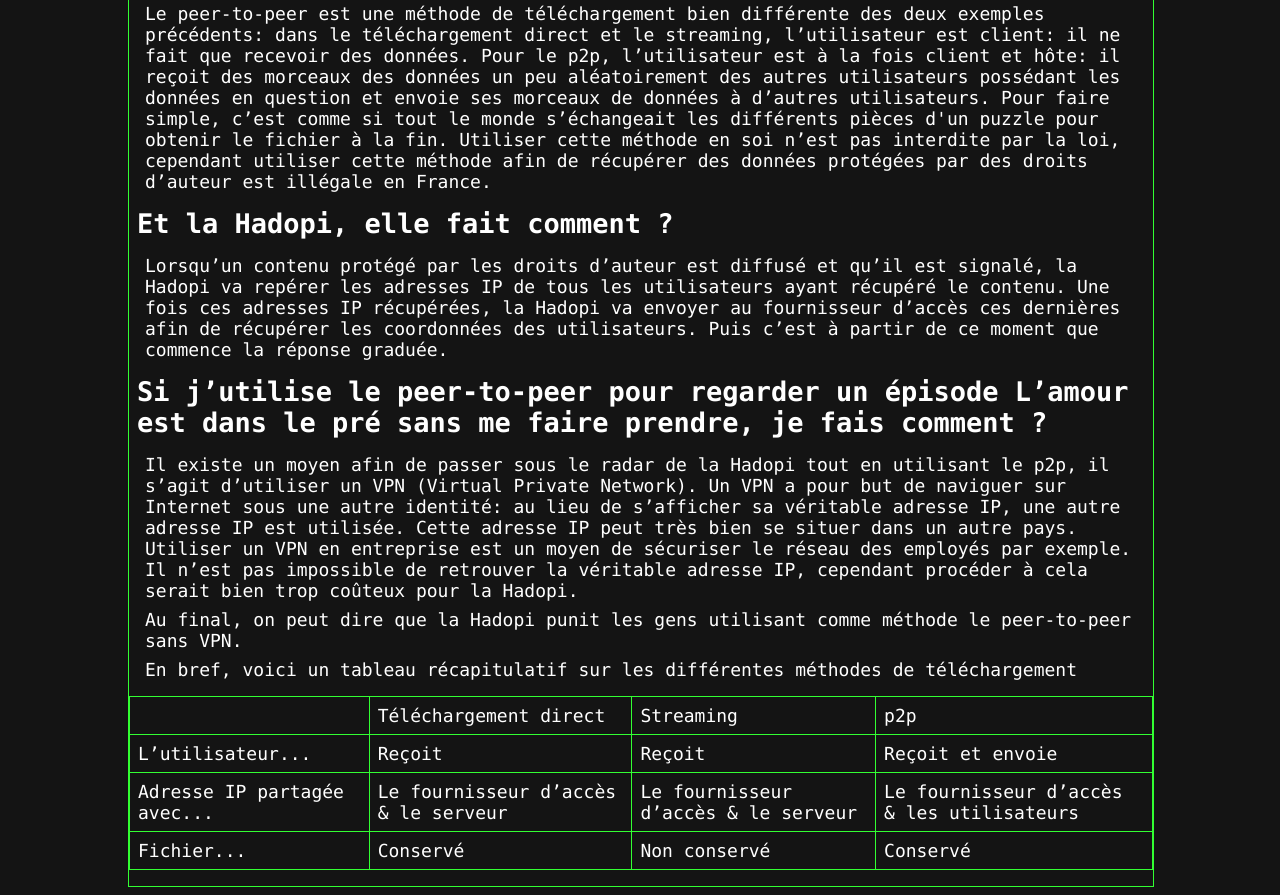
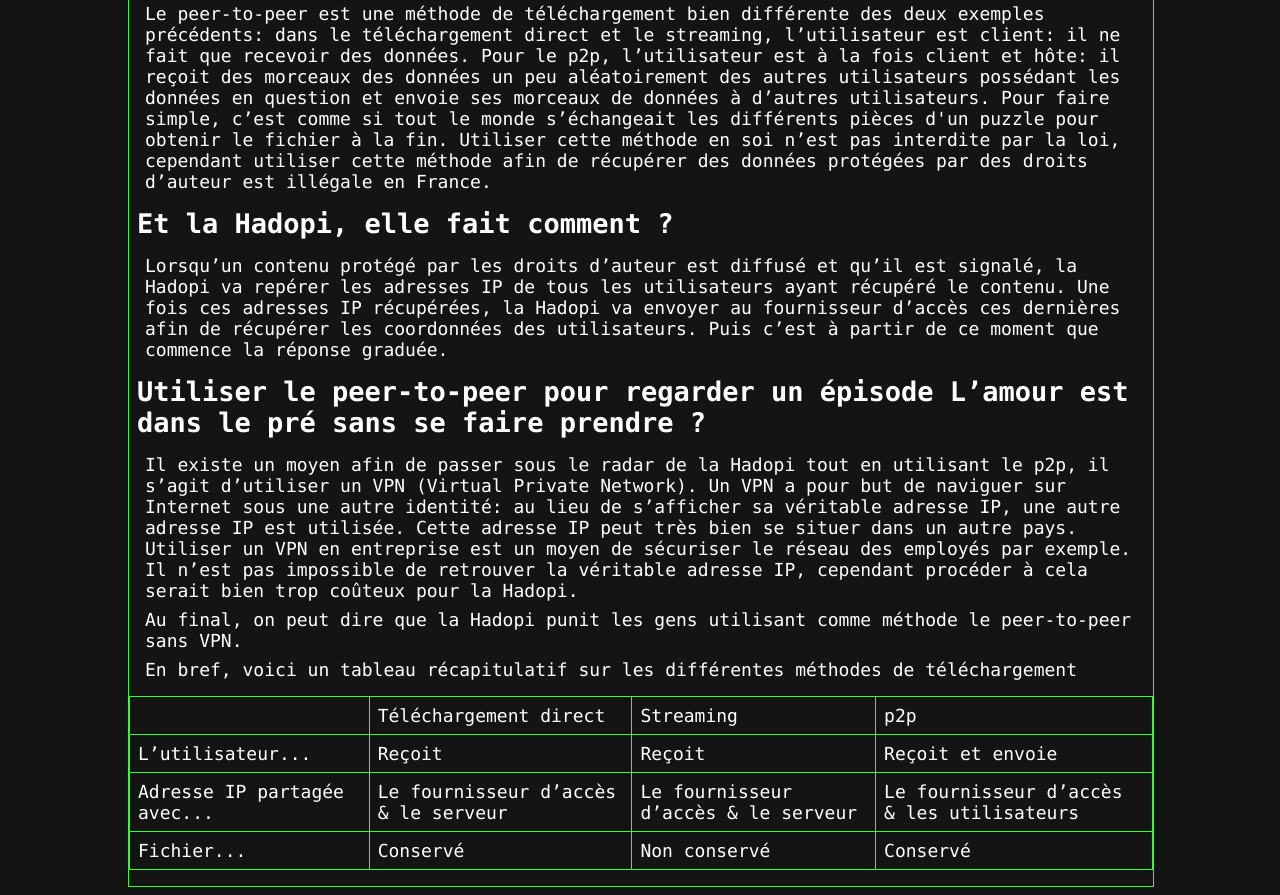
Before and after one commit to IsnRich2018/Streaming, a plain HTML site: page index.html in a window 1280 px wide. Shown: the part 1720-2615 px from the top of the page. Drawn offline with Linux system fonts and the light colour scheme.

Commit message:
Update index.html

```diff
--- a/index.html
+++ b/index.html
@@ -34,7 +34,7 @@
 			<p>Le peer-to-peer est une méthode de téléchargement bien différente des deux exemples précédents: dans le téléchargement direct et le streaming, l’utilisateur est client: il ne fait que recevoir des données. Pour le p2p, l’utilisateur est à la fois client et hôte: il reçoit des morceaux des données un peu aléatoirement des autres utilisateurs possédant les données en question et envoie ses morceaux de données à d’autres utilisateurs. Pour faire simple, c’est comme si tout le monde s’échangeait les différents pièces d'un puzzle pour obtenir le fichier à la fin. Utiliser cette méthode en soi n’est pas interdite par la loi, cependant utiliser cette méthode afin de récupérer des données protégées par des droits d’auteur est illégale en France.</p>
 			<h2>Et la Hadopi, elle fait comment ?</h2>
 			<p>Lorsqu’un contenu protégé par les droits d’auteur est diffusé et qu’il est signalé, la Hadopi va repérer les adresses IP de tous les utilisateurs ayant récupéré le contenu. Une fois ces adresses IP récupérées, la Hadopi va envoyer au fournisseur d’accès ces dernières afin de récupérer les coordonnées des utilisateurs. Puis c’est à partir de ce moment que commence la réponse graduée.</p>
-			<h2>Si j’utilise le peer-to-peer pour regarder un épisode L’amour est dans le pré sans me faire prendre, je fais comment ?</h2>
+			<h2>Utiliser le peer-to-peer pour regarder un épisode L’amour est dans le pré sans se faire prendre ?</h2>
 			<p>Il existe un moyen afin de passer sous le radar de la Hadopi tout en utilisant le p2p, il s’agit d’utiliser un VPN (Virtual Private Network). Un VPN a pour but de naviguer sur Internet sous une autre identité: au lieu de s’afficher sa véritable adresse IP, une autre adresse IP est utilisée. Cette adresse IP peut très bien se situer dans un autre pays. Utiliser un VPN en entreprise est un moyen de sécuriser le réseau des employés par exemple. Il n’est pas impossible de retrouver la véritable adresse IP, cependant procéder à cela serait bien trop coûteux pour la Hadopi.</p>
 			<p>Au final, on peut dire que la Hadopi punit les gens utilisant comme méthode le peer-to-peer sans VPN.</p>
 			<p>En bref, voici un tableau récapitulatif sur les différentes méthodes de téléchargement</p>
```
